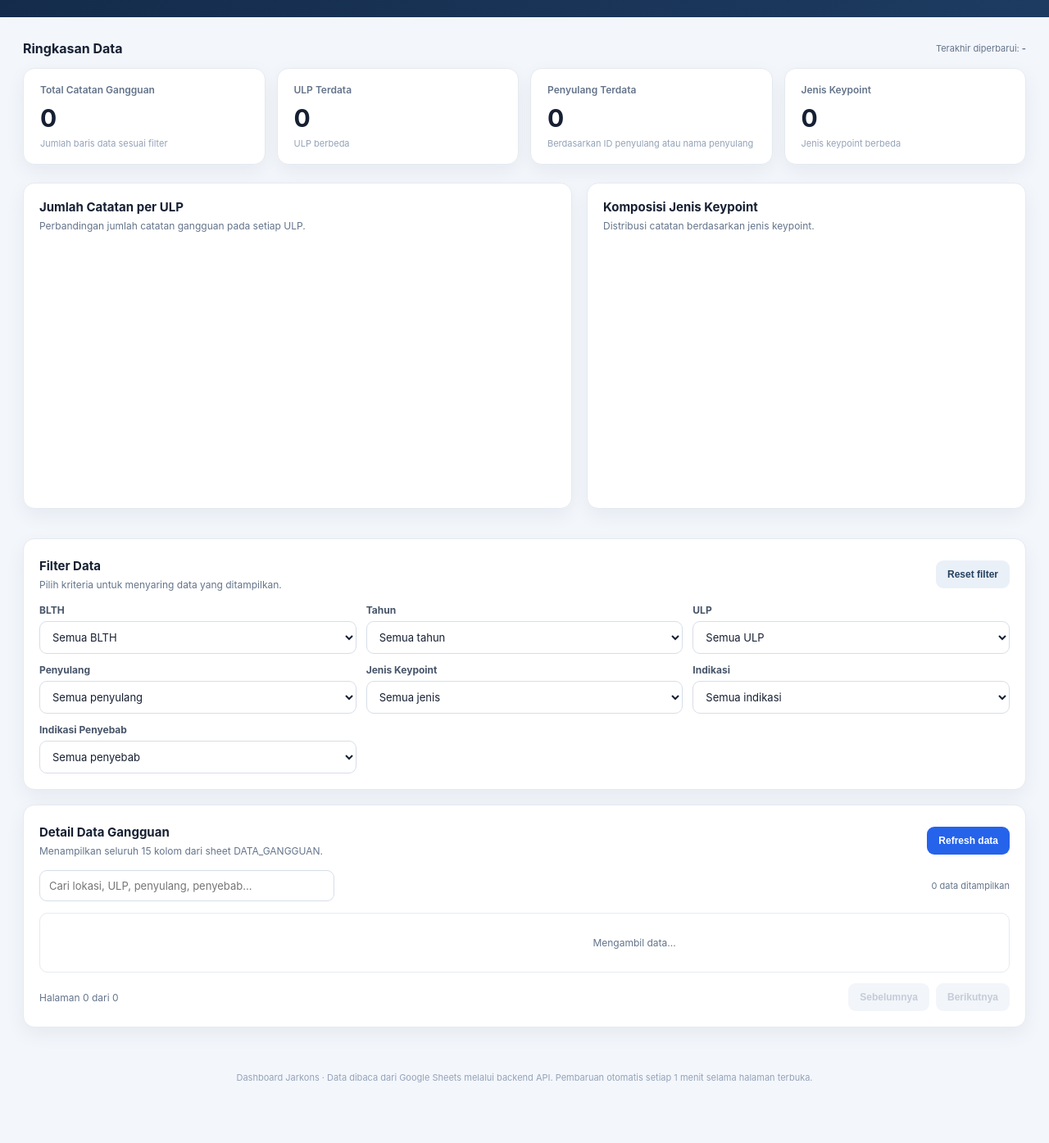
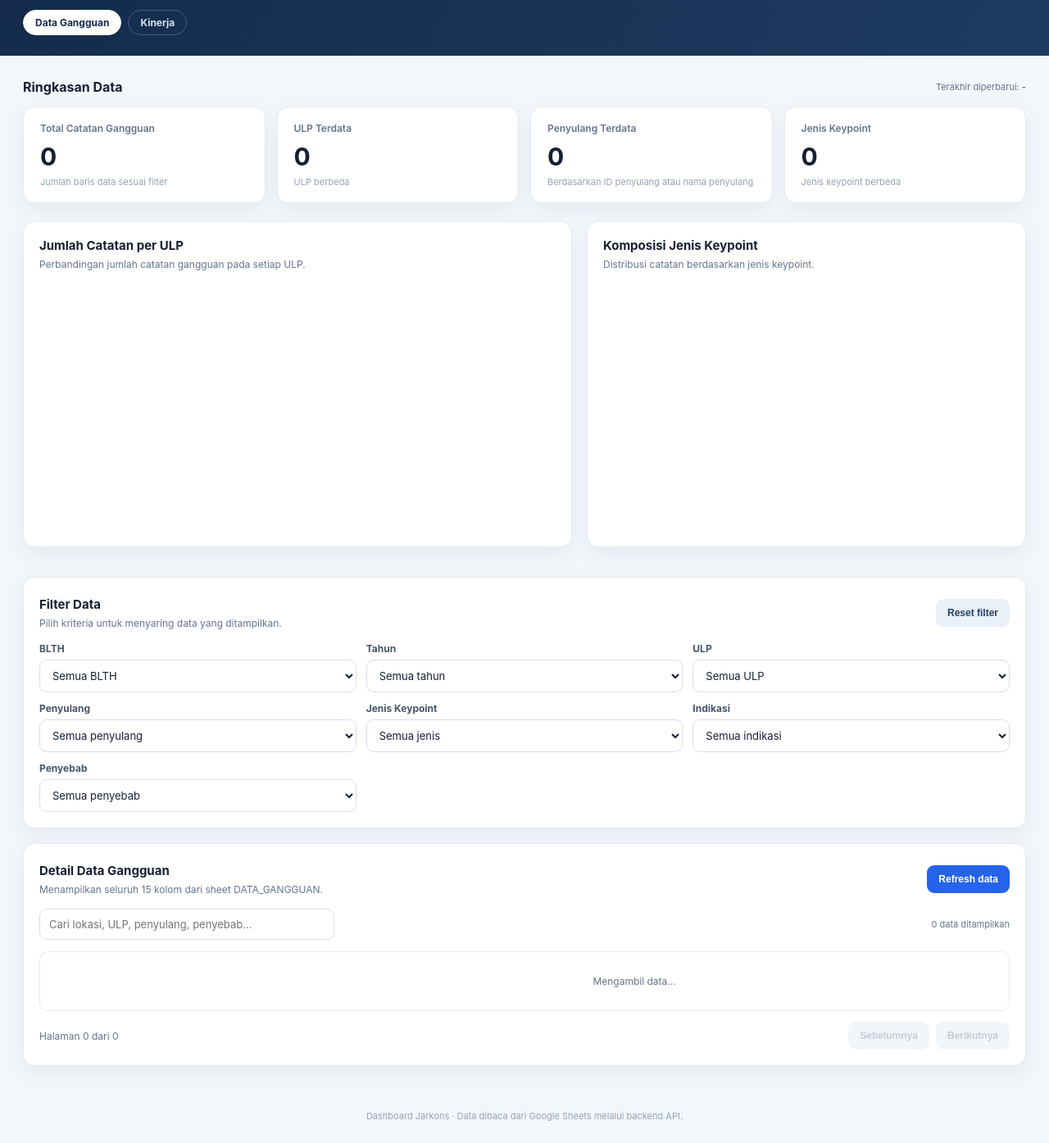
Before and after one commit to filenomorjar-jpg/DASHBOARD-JARKONS, a plain HTML site: page public/index.html in a window 1280 px wide. Shown: the part 110-1505 px from the top of the page at 82% size. Before the commit the page ends 1458 px from the top, so only its background shows below. Drawn offline with nearby package versions, Linux system fonts and the light colour scheme.

Commit message:
Update index.html

```diff
--- a/public/index.html
+++ b/public/index.html
@@ -10,13 +10,19 @@
   <script src="https://cdn.jsdelivr.net/npm/chart.js@4.4.4/dist/chart.umd.min.js"></script>
   <link rel="stylesheet" href="/assets/css/style.css">
 </head>
-<body>
+<body data-page="gangguan">
+  <!-- data-page memilih konfigurasi di app.js (PAGES.gangguan) -->
+
   <header>
     <div class="header-inner">
       <div>
         <p class="eyebrow">Operational Monitoring</p>
         <h1>Dashboard Jarkons</h1>
         <p class="subtitle">Monitoring data gangguan jaringan distribusi</p>
+        <nav class="nav" aria-label="Halaman">
+          <a href="index.html" class="active">Data Gangguan</a>
+          <a href="kinerja.html">Kinerja</a>
+        </nav>
       </div>
       <div id="connectionStatus" class="connection">Menghubungkan...</div>
     </div>
@@ -73,6 +79,7 @@
         <button id="resetFilters" type="button" class="button-secondary">Reset filter</button>
       </div>
 
+      <!-- id setiap <select> harus sama dengan id di PAGES.gangguan.filters (app.js) -->
       <div class="filter-grid">
         <div class="field">
           <label for="filter-blth">BLTH</label>
@@ -99,7 +106,7 @@
           <select id="filter-indikasi"><option value="">Semua indikasi</option></select>
         </div>
         <div class="field">
-          <label for="filter-penyebab">Indikasi Penyebab</label>
+          <label for="filter-penyebab">Penyebab</label>
           <select id="filter-penyebab"><option value="">Semua penyebab</option></select>
         </div>
       </div>
@@ -109,7 +116,7 @@
       <div class="section-heading">
         <div>
           <h2>Detail Data Gangguan</h2>
-          <p class="panel-desc">Menampilkan seluruh 15 kolom dari sheet DATA_GANGGUAN.</p>
+          <p class="panel-desc" id="tableNote">Menampilkan seluruh 15 kolom dari sheet DATA_GANGGUAN.</p>
         </div>
         <button id="refreshButton" type="button">Refresh data</button>
       </div>
@@ -142,8 +149,9 @@
 
   <footer>
     Dashboard Jarkons · Data dibaca dari Google Sheets melalui backend API.
-    Pembaruan otomatis setiap 1 menit selama halaman terbuka.
+    <span id="refreshNote"></span>
   </footer>
-    <script src="/assets/js/app.js"></script>
+
+  <script src="app.js"></script>
 </body>
 </html>
```
